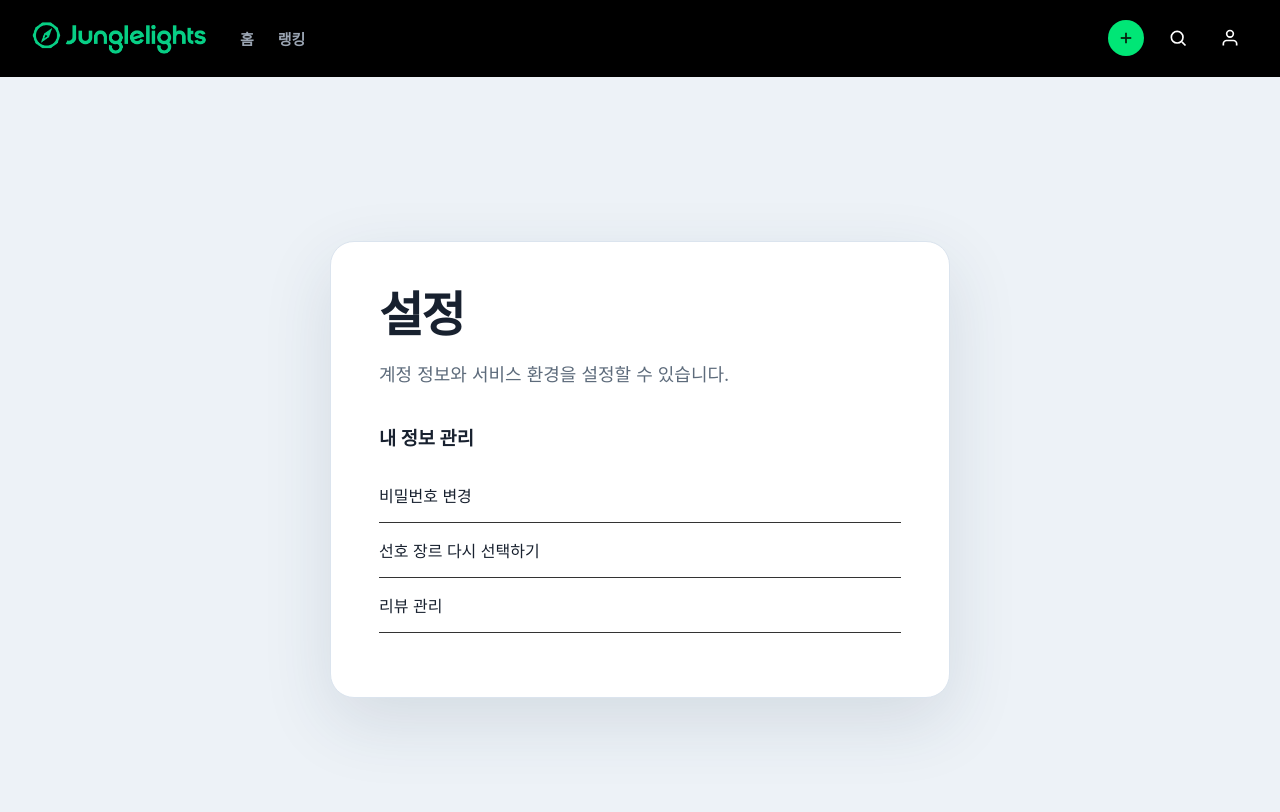
After one commit to sdw1122/craftonJungle6, a Flask app: page /settings in a window 1280 px wide. The commit adds this page. Run offline with Flask 3, Linux system fonts and the light colour scheme; parts of the project's set-up code (start-up, migrations or seed data) failed here and were passed over; some libraries are stand-ins or nearby versions.

Commit message:
feat: 문의 페이지 및 설정 페이지 생성

```diff
--- a/app/routes/pages.py
+++ b/app/routes/pages.py
@@ -157,3 +157,13 @@ def movie_detail(tmdb_id: int):
         my_review=my_review,
         reviews=reviews,
     )
+
+
+@pages_blueprint.get("/contact")
+def contact():
+
+    return render_template("contact.html")
+
+@pages_blueprint.get("/settings")
+def settings():
+    return render_template("settings.html")
--- a/app/templates/base.html
+++ b/app/templates/base.html
@@ -69,8 +69,8 @@
                 <span>봤어요</span><span class="dropdown-count">{{ wishlist_counts.watched }}</span>
               </a>
               <div class="dropdown-divider"></div>
-              <a class="dropdown-item" href="#"><span>문의하기</span></a>
-              <a class="dropdown-item" href="#"><span>설정</span></a>
+              <a class="dropdown-item" href="{{ url_for('pages.contact') }}"><span>문의하기</span></a>
+              <a class="dropdown-item" href="{{url_for('pages.settings')}}"><span>설정</span></a>
               <a class="dropdown-item" href="{{ url_for('auth.logout') }}"><span>로그아웃</span></a>
             </div>
           </div>
--- /dev/null
+++ b/app/templates/settings.html
@@ -0,0 +1,24 @@
+{% extends "base.html" %}
+
+{% block title %}설정 - 키노라이츠{% endblock %}
+
+{% block content %}
+<section class="card" style="margin-top: 50px;">
+    <h1>설정</h1>
+    <p class="description">계정 정보와 서비스 환경을 설정할 수 있습니다.</p>
+
+    <div style="margin-top: 30px;">
+        <h3>내 정보 관리</h3>
+        <ul style="list-style: none; padding: 0; margin-top: 15px;">
+            <li style="padding: 15px 0; border-bottom: 1px solid #333;">비밀번호 변경</li>
+            <li style="padding: 15px 0; border-bottom: 1px solid #333;">
+                <a href="{{ url_for('onboarding.genres') }}"
+                    style="text-decoration: none; color: inherit; display: block;">
+                    선호 장르 다시 선택하기
+                </a>
+            </li>
+            <li style="padding: 15px 0; border-bottom: 1px solid #333;">리뷰 관리</li>
+        </ul>
+    </div>
+</section>
+{% endblock %}
```
Also changed, not shown: app/templates/contact.html (added, +20 -0 lines).
